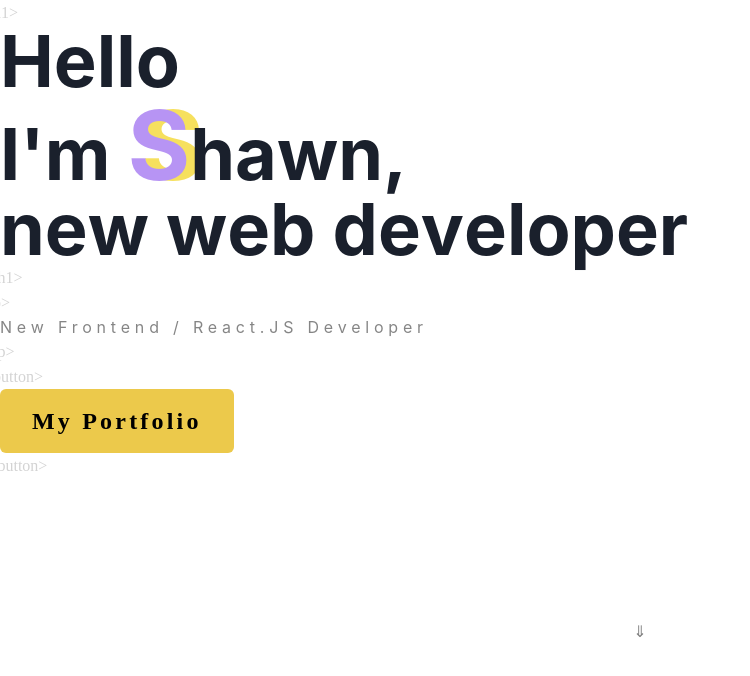
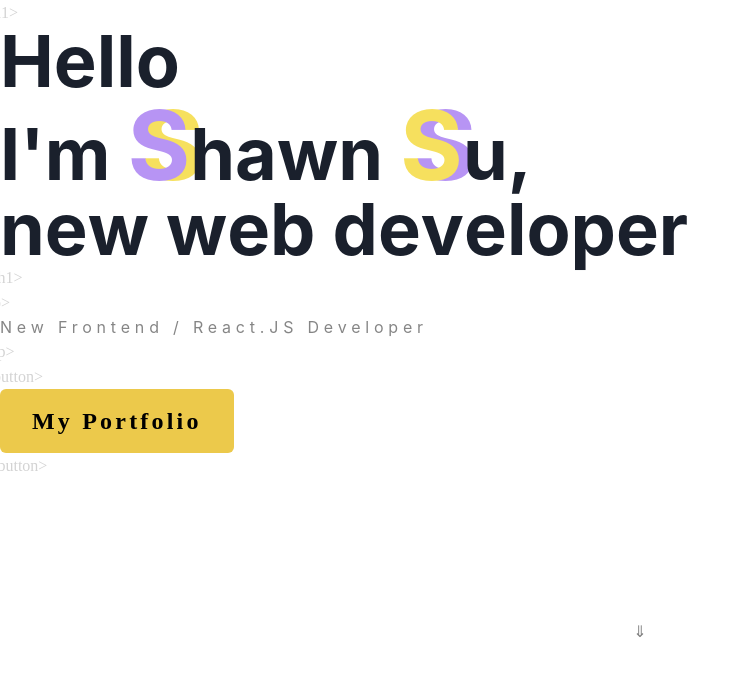
Before and after one commit to shawnsudev/ShawnSu-Portfolio, a Next.js app: page /landing in a window 1280 px wide. Shown: the top 676 px of the page, without its empty margins (0-750 px from the left). Built offline with nearby package versions, Linux system fonts and the light colour scheme; a web font is replaced by a local one.

Commit message:
chore: update landing page title text content and style

```diff
--- a/pages/landing.tsx
+++ b/pages/landing.tsx
@@ -25,7 +25,7 @@ import DecorativeTag from "../components/DecorativeTag";
 import Continue from "../components/Continue";
 import { FadeInContainer, FadeInItem } from "../components/FadeInTransition";
 
-const title = ["Hello", "I'm Shawn,", "new web developer"];
+const title = ["Hello", "I'm Shawn Su,", "new web developer"];
 
 const Landing: NextPage = () => {
   const ref = useRef(null);
@@ -73,18 +73,32 @@ const Landing: NextPage = () => {
             <Heading as="h1" size={{ base: "2xl", sm: "3xl", md: "4xl" }}>
               {title.map((line, idx) => (
                 <p key={"line" + idx}>
-                  {line.split("").map((L, i) =>
+                  {line.split("").map((L, i, arr) =>
                     L === " " ? (
                       " "
-                    ) : L === "S" ? (
+                    ) : L === "S" && arr[i + 1] === "h" ? (
                       <motion.span key={"hello" + i} variants={rubberbandItem}>
                         <Text
                           // className={styles.logo2}
                           as="span"
-                          fontSize="6rem"
+                          fontSize={{ base: "4rem", md: "6rem" }}
                           fontWeight="bold"
                           color="purple.300"
                           textShadow=".85rem 0 #F6E05E"
+                          onMouseEnter={rubberband}
+                        >
+                          {L}
+                        </Text>
+                      </motion.span>
+                    ) : L === "S" && arr[i + 1] === "u" ? (
+                      <motion.span key={"hello" + i} variants={rubberbandItem}>
+                        <Text
+                          // className={styles.logo2}
+                          as="span"
+                          fontSize={{ base: "4rem", md: "6rem" }}
+                          fontWeight="bold"
+                          color="yellow.300"
+                          textShadow=".85rem 0 #B794F4"
                           onMouseEnter={rubberband}
                         >
                           {L}
```
